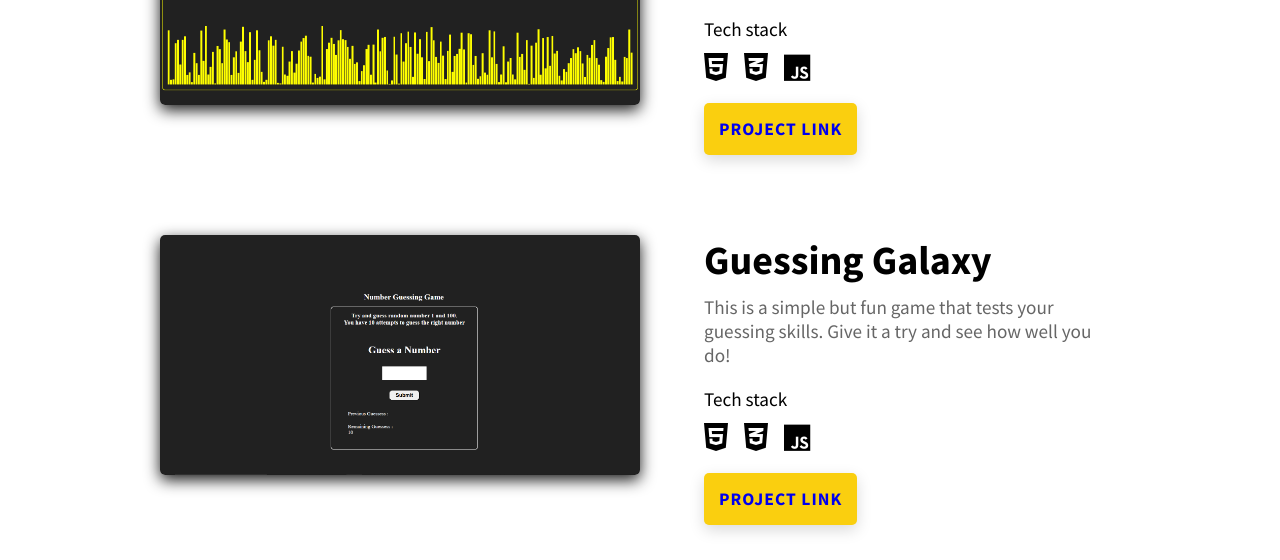
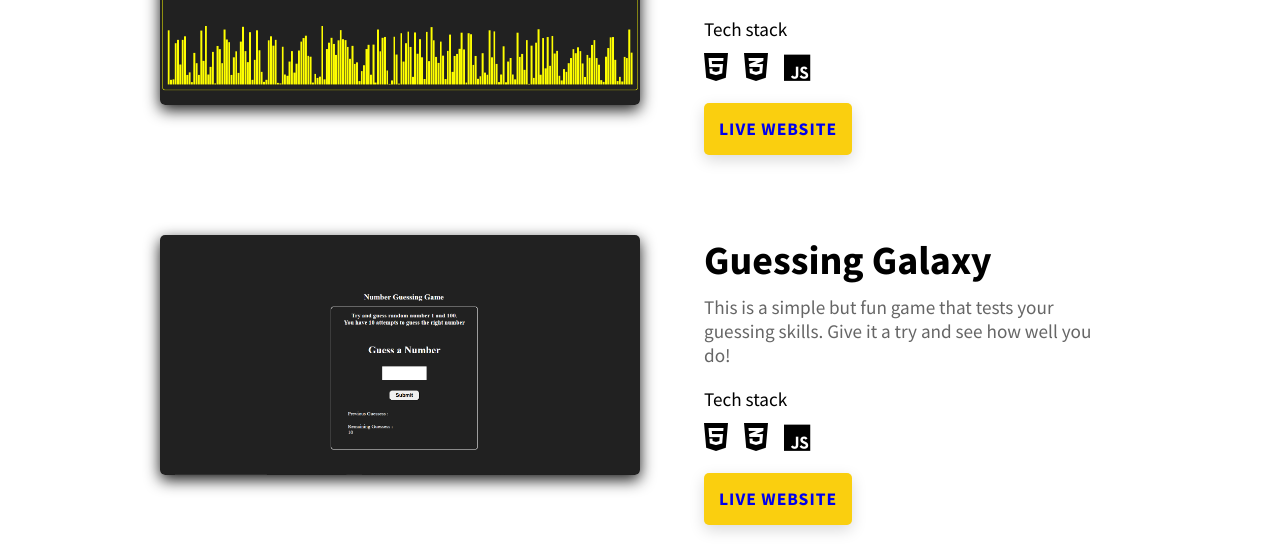
Before and after one commit to AkhilReddyGundla/portifolio-website-by-Akhil, a plain HTML site: page index.html in a window 1280 px wide. Shown: the part 2941-3501 px from the top of the page. Drawn offline with Linux system fonts and the light colour scheme.

Commit message:
index.html

```diff
--- a/index.html
+++ b/index.html
@@ -194,7 +194,7 @@
                                 </div>
                             </div>
                             <div class="project-button">
-                                <a href="https://akhilreddygundla.github.io/sortingVisualizer/" target="_blank" class="project-btn">Project Link</a>
+                                <a href="https://akhilreddygundla.github.io/sortingVisualizer/" target="_blank" class="project-btn">Live Website</a>
                               </div>
                         </div>
                     </div>
@@ -212,7 +212,7 @@
                                 </div>
                             </div>
                             <div class="project-button">
-                                <a href="https://guess-number-seven-ivory.vercel.app/" target="_blank" class="project-btn">Project Link</a>
+                                <a href="https://guess-number-seven-ivory.vercel.app/" target="_blank" class="project-btn">Live Website</a>
                               </div>
                         </div>
                     </div>
```
